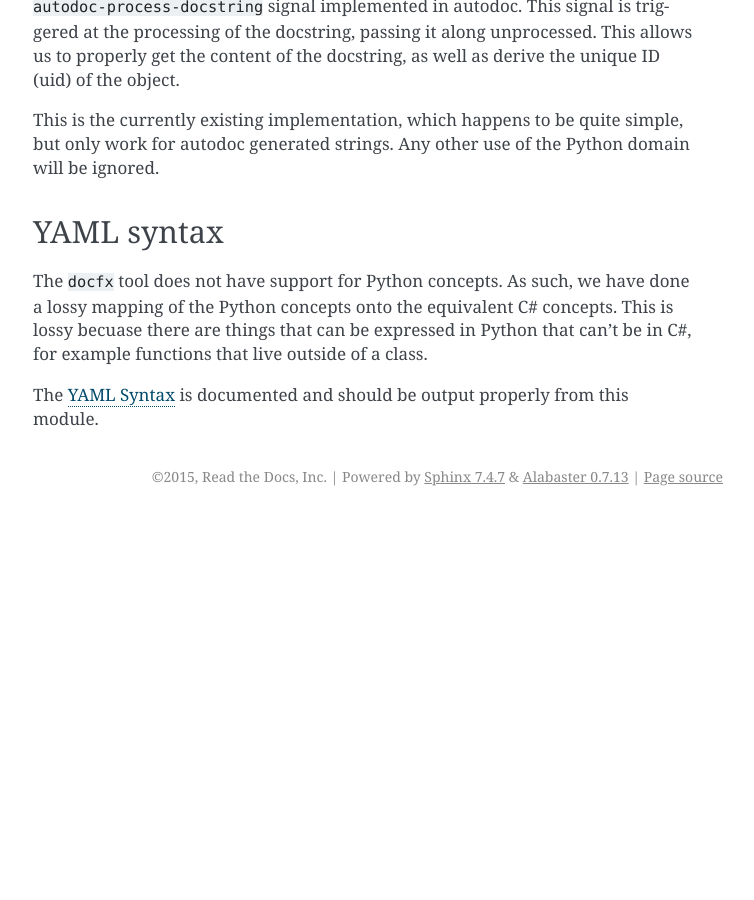
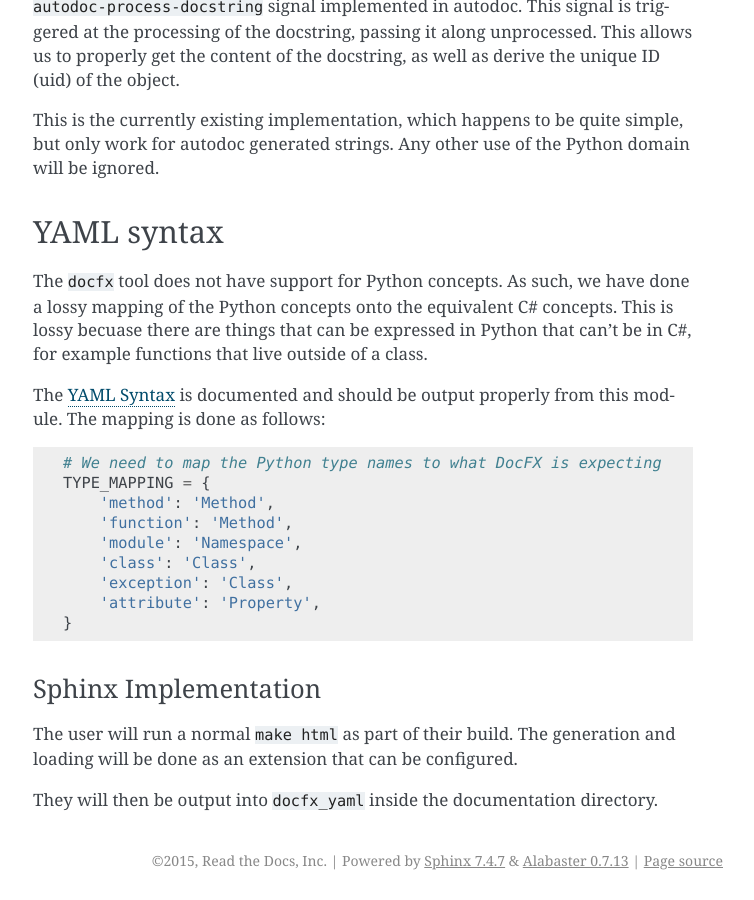
Before and after one commit to docascode/sphinx-docfx-yaml, a Sphinx documentation site: the page built from docs/design.rst, in a window 1280 px wide and 900 px high, scrolled down 1118 px. Shown: the whole window, without its empty margins (387-1141 px from the left). Built offline with Sphinx 7.4.7, drawn with Linux system fonts in a browser that asks for light colours; before the commit the page ends 1634 px from its top, so only the background shows below that; some of the changed text lies outside the part shown.

Commit message:
Add mapping

```diff
--- a/docs/design.rst
+++ b/docs/design.rst
@@ -52,7 +52,6 @@ which happens to be quite simple,
 but only work for autodoc generated strings.
 Any other use of the Python domain will be ignored.
 
-
 YAML syntax
 -----------
 
@@ -63,6 +62,25 @@ This is lossy becuase there are things that can be expressed in Python that can'
 for example functions that live outside of a class.
 
 The `YAML Syntax`_ is documented and should be output properly from this module.
+The mapping is done as follows::
+
+    # We need to map the Python type names to what DocFX is expecting
+    TYPE_MAPPING = {
+        'method': 'Method',
+        'function': 'Method',
+        'module': 'Namespace',
+        'class': 'Class',
+        'exception': 'Class',
+        'attribute': 'Property',
+    }
 
 .. _domain: http://www.sphinx-doc.org/en/1.5.1/domains.html
 .. _YAML Syntax: https://dotnet.github.io/docfx/spec/metadata_dotnet_spec.html
+
+Sphinx Implementation
+~~~~~~~~~~~~~~~~~~~~~
+
+The user will run a normal ``make html`` as part of their build.
+The generation and loading will be done as an extension that can be configured.
+
+They will then be output into ``docfx_yaml`` inside the documentation directory.
```
